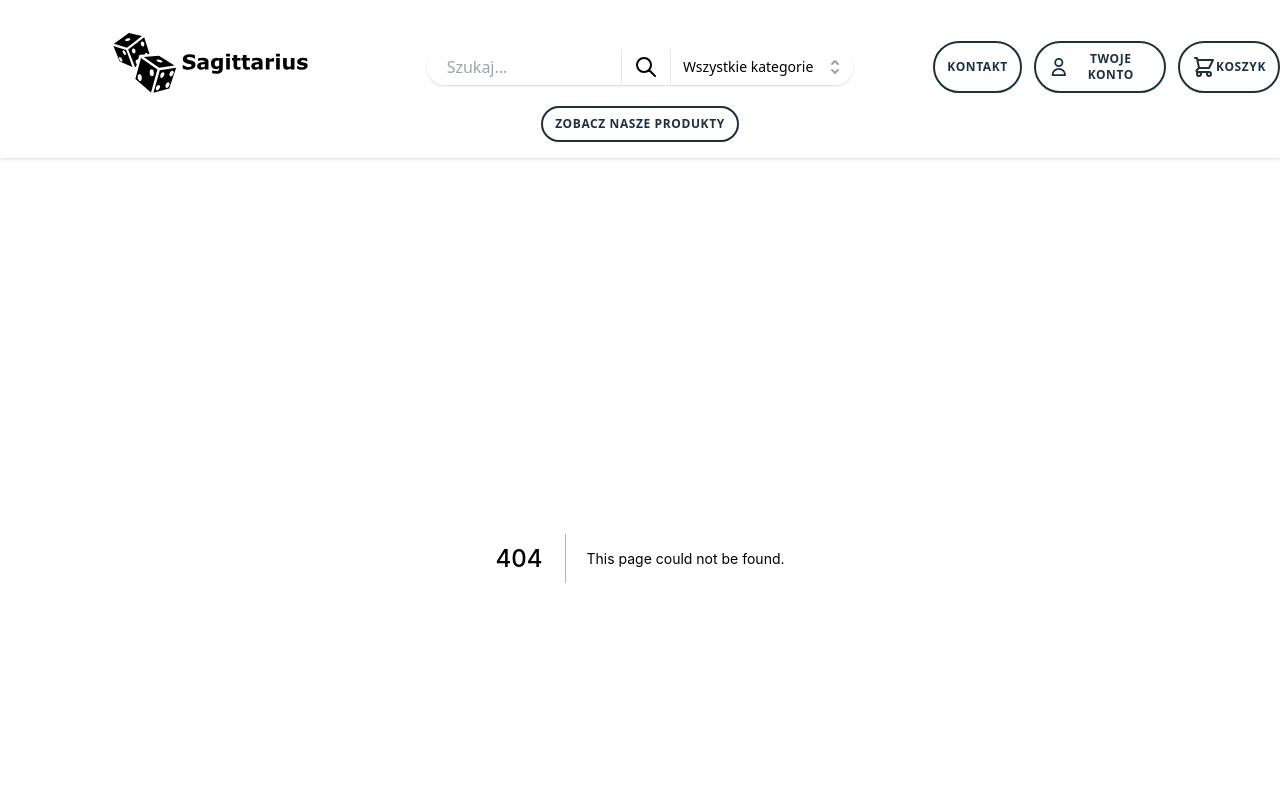
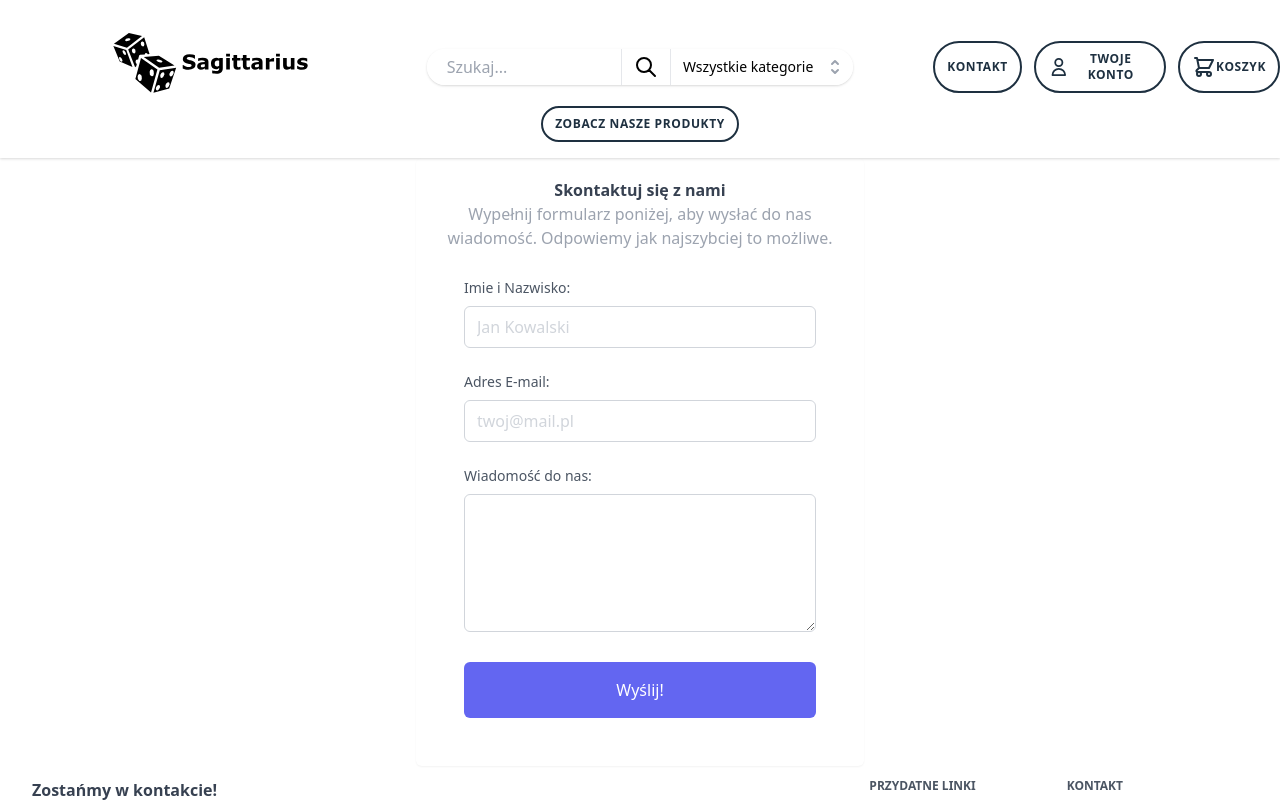
Before and after one commit to Lorn-Hukka/IO, a Next.js app: page /contact in a window 1280 px wide. Before the commit this address had no page. Shown: the top 802 px of the page. Built offline with nearby package versions, Linux system fonts and the light colour scheme.

Commit message:
TDD - Implementacja kodu strony kontaktowej.

```diff
--- /dev/null
+++ b/pages/contact.js
@@ -0,0 +1,42 @@
+const Contact = () => {
+  return (
+    <div className="flex ">
+    <div className="container mx-auto">
+      <div className="max-w-md
+            mx-auto bg-white p-5 rounded-md shadow-sm">
+        <div className="text-center">
+          <h1 className=" font-semibold text-gray-700 dark:text-gray-200">Skontaktuj się z nami</h1>
+          <p className="text-gray-400 dark:text-gray-400">Wypełnij formularz poniżej, aby wysłać do nas
+
+              wiadomość. Odpowiemy jak najszybciej to możliwe.</p>
+        </div>
+        <div className="m-7">
+          <form action="#" method="POST" id="form">
+            <div>
+
+            </div>
+            <div className="mb-6">
+              <label htmlFor="name" className="block mb-2 text-sm text-gray-600 dark:text-gray-400">Imie i Nazwisko:</label>
+              <input type="text" name="name" id="name" placeholder="Jan Kowalski" required className="w-full px-3 py-2 placeholder-gray-300 border border-gray-300 rounded-md focus:outline-none focus:ring focus:ring-indigo-100 focus:border-indigo-300 dark:bg-gray-700 dark:text-white dark:placeholder-gray-500 dark:border-gray-600 dark:focus:ring-gray-900 dark:focus:border-gray-500" />
+            </div>
+            <div className="mb-6">
+              <label htmlFor="email" className="block mb-2 text-sm text-gray-600 dark:text-gray-400">Adres E-mail:</label>
+              <input type="email" name="email" id="email" placeholder="twoj@mail.pl" required className="w-full px-3 py-2 placeholder-gray-300 border border-gray-300 rounded-md focus:outline-none focus:ring focus:ring-indigo-100 focus:border-indigo-300 dark:bg-gray-700 dark:text-white dark:placeholder-gray-500 dark:border-gray-600 dark:focus:ring-gray-900 dark:focus:border-gray-500" />
+            </div>
+            <div className="mb-6">
+              <label htmlFor="message" className="block mb-2 text-sm text-gray-600 dark:text-gray-400">Wiadomość do nas:</label>
+
+              <textarea rows="5" name="message" id="message" placeholder="" className="w-full px-3 py-2 placeholder-gray-300 border border-gray-300 rounded-md focus:outline-none focus:ring focus:ring-indigo-100 focus:border-indigo-300 dark:bg-gray-700 dark:text-white dark:placeholder-gray-500 dark:border-gray-600 dark:focus:ring-gray-900 dark:focus:border-gray-500" required></textarea>
+            </div>
+            <div className="mb-6">
+              <button type="submit" className="w-full px-3 py-4 text-white bg-indigo-500 rounded-md focus:bg-indigo-600 focus:outline-none">Wyślij!</button>
+            </div>
+          </form>
+              </div>
+      </div>
+    </div>
+  </div>
+  );
+}
+
+export default Contact;
```
